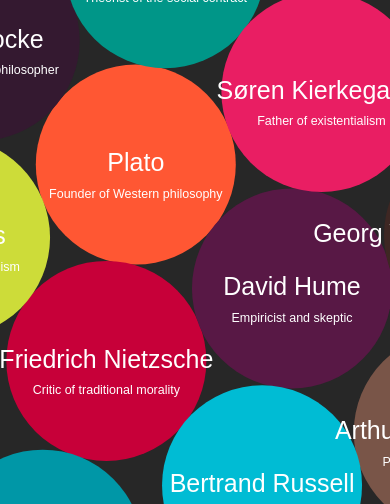
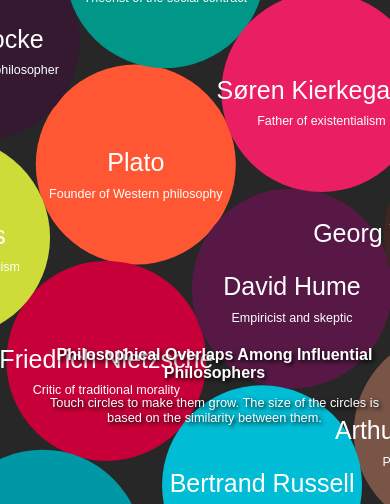
Before and after one commit to Aurora-Freelance/orion, a plain HTML site: page index.html in a window 390 px wide. Shown: the part 340-844 px from the top of the page. Drawn offline with nearby package versions, Linux system fonts and the light colour scheme.

Commit message:
update styles

```diff
--- a/main.js
+++ b/main.js
@@ -8,17 +8,25 @@ document.addEventListener("DOMContentLoaded", async function () {
   const people = data.people;
   const similarityMatrix = data.similarityMatrix;
 
-  // Display the title and description at the top of the screen
+  // Create a container for the title and description
+  const instructionsContainer = document.createElement("div");
+  instructionsContainer.className = "instructions";
+
+  // Display the title at the top of the screen
   const appTitle = document.createElement("h1");
   appTitle.innerText = title;
   appTitle.className = "app-title"; // Adding class to the title
-  document.body.insertBefore(appTitle, document.body.firstChild);
+  instructionsContainer.appendChild(appTitle);
 
+  // Display the description below the title
   const description = document.createElement("p");
   description.innerText =
     "Touch circles to make them grow. The size of the circles is based on the similarity between them.";
   description.className = "app-description"; // Adding class to the description
-  document.body.insertBefore(description, document.body.firstChild.nextSibling);
+  instructionsContainer.appendChild(description);
+
+  // Insert the instructions container at the top of the document body
+  document.body.insertBefore(instructionsContainer, document.body.firstChild);
 
   let bodies = people.map((person) =>
     Matter.Bodies.circle(
--- a/styles.css
+++ b/styles.css
@@ -5,49 +5,55 @@ html {
   height: 100%;
   overflow: hidden;
 }
+
 canvas {
   display: block;
   background: #272727;
 }
+
+.instructions {
+  position: absolute;
+  top: 10%;
+  left: 50%;
+  transform: translateX(-50%);
+  text-align: center;
+  pointer-events: none;
+}
+
 .app-title {
-  position: absolute;
-  top: 25%;
-  left: 50%;
-  transform: translate(-50%, -50%);
   font-family: "Arial", sans-serif;
   font-size: 2em;
   color: #fff;
+  text-shadow: 2px 2px 4px #000; /* Strong black text shadow */
+  margin-bottom: 10px; /* Add some space between title and description */
 }
+
 .app-description {
-  position: absolute;
-  top: 30%;
-  left: 50%;
-  transform: translate(-50%, -50%);
   font-family: "Arial", sans-serif;
   font-size: 1em;
   color: #fff;
+  text-shadow: 2px 2px 4px #000; /* Strong black text shadow */
 }
 
-#main {
-  transition: margin-left 0.5s;
-  padding: 16px;
-  position: absolute;
-}
+/* Adjustments for mobile devices */
+@media only screen and (max-width: 600px) {
+  .instructions {
+    top: 80%;
+    left: 10%;
+    transform: translate(0, 0);
+  }
+  .app-title {
+    font-size: 1em;
+    margin-bottom: 10px; /* Add some space between title and description */
+  }
 
-.openbtn {
-  font-size: 30px;
-  cursor: pointer;
-  background-color: #111;
-  color: white;
-  border: none;
-}
-
-.openbtn:hover {
-  background-color: #444;
+  .app-description {
+    font-size: 0.8em;
+  }
 }
 
 .github-corner {
-  position: fixed;
+  position: absolute;
   top: 0;
   right: 0;
   z-index: 1000;
```
